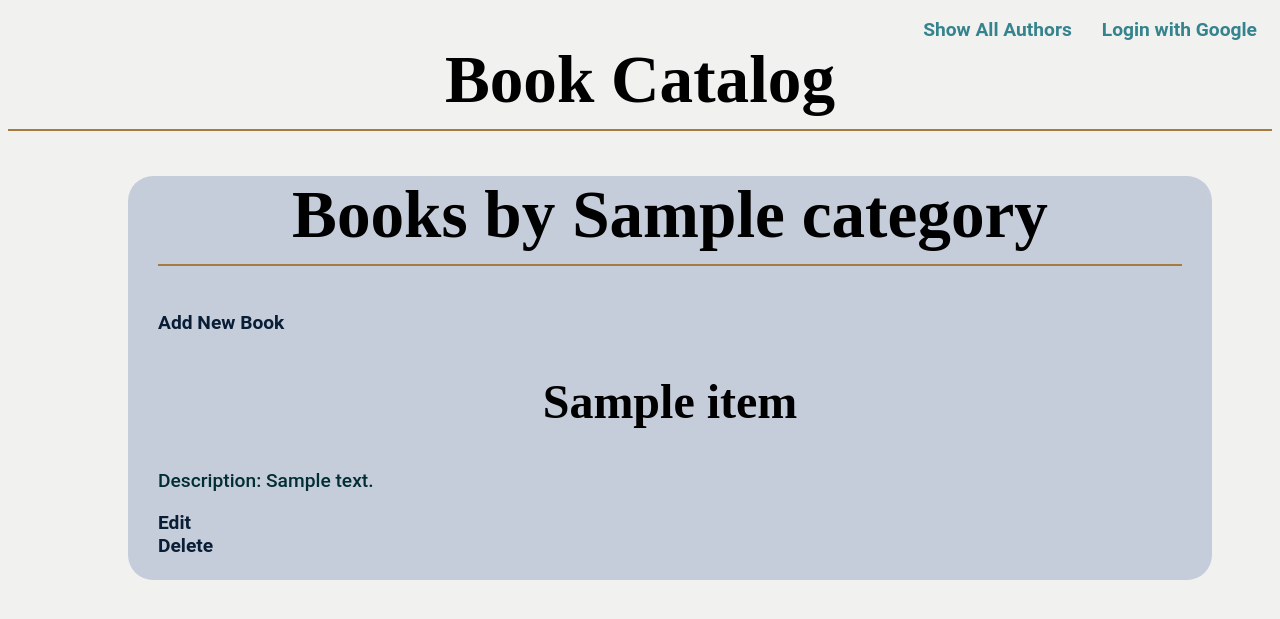
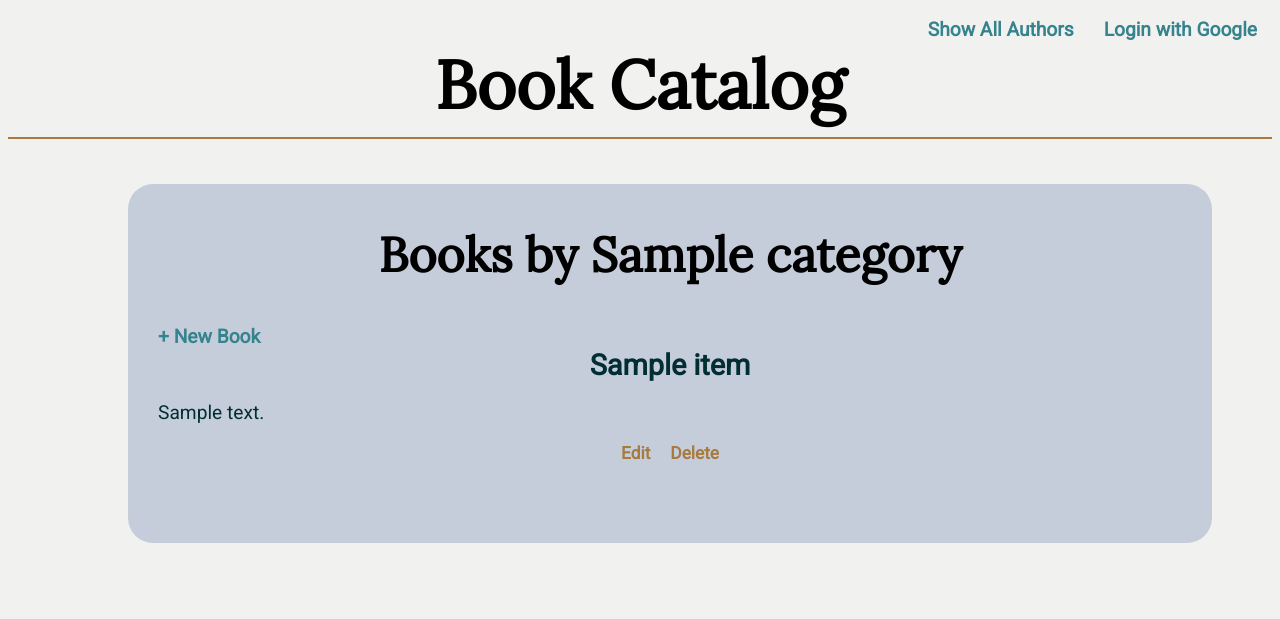
Before and after one commit to alexandrabaturina/Book-Catalog, a Flask app: page /category/1/ in a window 1280 px wide. Shown: the top 619 px of the page. Run offline with Flask 2, Linux system fonts and the light colour scheme; tables that the repository leaves empty hold one stand-in row (values such as "Sample post"); parts of the project's set-up code (start-up, migrations or seed data) failed here and were passed over.

Commit message:
feat: style list.html

```diff
--- a/templates/list.html
+++ b/templates/list.html
@@ -1,28 +1,29 @@
 <html>
 
 <head>
-<link rel=stylesheet type=text/css href="{{ url_for('static', filename='styles.css') }}">
+	<link rel=stylesheet type=text/css href="{{ url_for('static', filename='styles.css') }}">
+	<link href="https://fonts.googleapis.com/css2?family=Lora&family=Roboto&display=swap" rel="stylesheet">
 </head>
 
 	<body>
 		{% include "header.html" %}
 		<div class = 'pane'>
-		<h1>Books by {{ category.name }}</h1>
+		<h2>Books by {{ category.name }}</h2>
 
     {% if items !=[] %}
 
-		<p><a href = "{{url_for('newCatalogItem', category_id = category.id )}}">	Add New Book</a></p>
+		<a class="new" href = "{{url_for('newCatalogItem', category_id = category.id )}}">	+ New Book</a>
 
 		{% for i in items %}
+		<div class="book-info">
+			<h3>{{i.name}}</h3>
+			<p>{{i.description}}</p>
+			<div class="edit-book-info">
+				<a class="edit-delete" href='{{url_for('editCatalogItem', category_id = category.id, list_id=i.id ) }}' >Edit</a>
+				<a class="edit-delete" href='{{url_for('deleteCatalogItem', category_id = category.id, list_id=i.id ) }}' >Delete</a>
+			</div>
+		</div>
 
-		<h2>{{i.name}}</h2>
-
-		<p>Description: {{i.description}}</p>
-
-		<a href='{{url_for('editCatalogItem', category_id = category.id, list_id=i.id ) }}' >Edit</a> </br>
-		<a href='{{url_for('deleteCatalogItem', category_id = category.id, list_id=i.id ) }}' >Delete</a>
-</br>
-</br>
 		{% endfor %}
 
 		{% else %}
```
